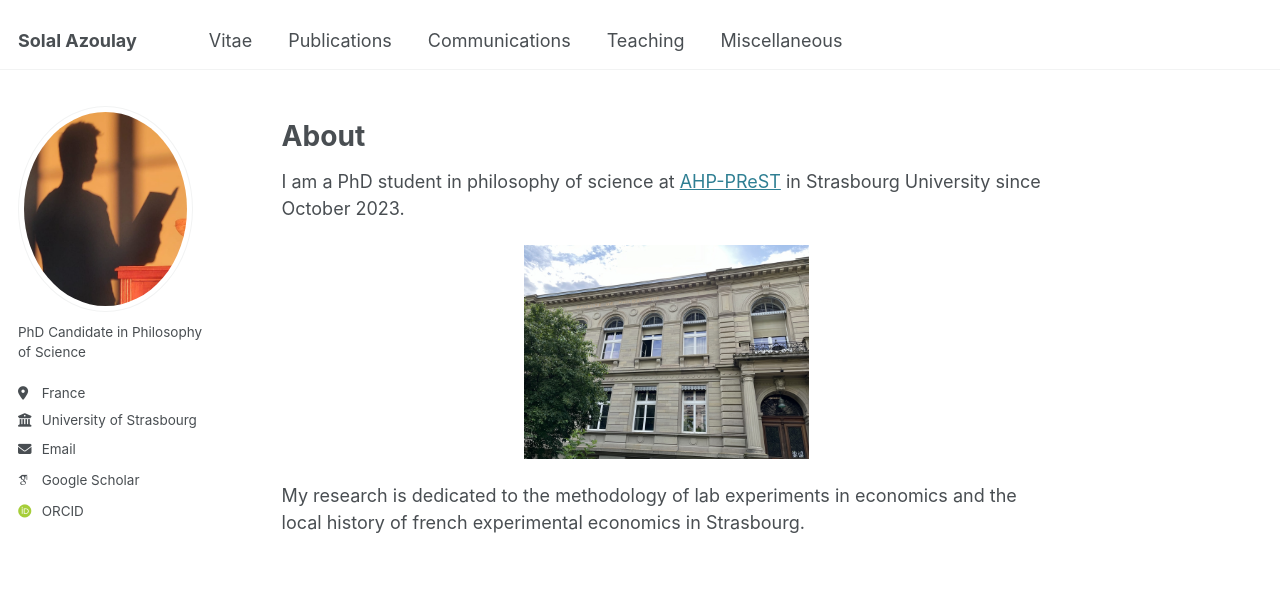
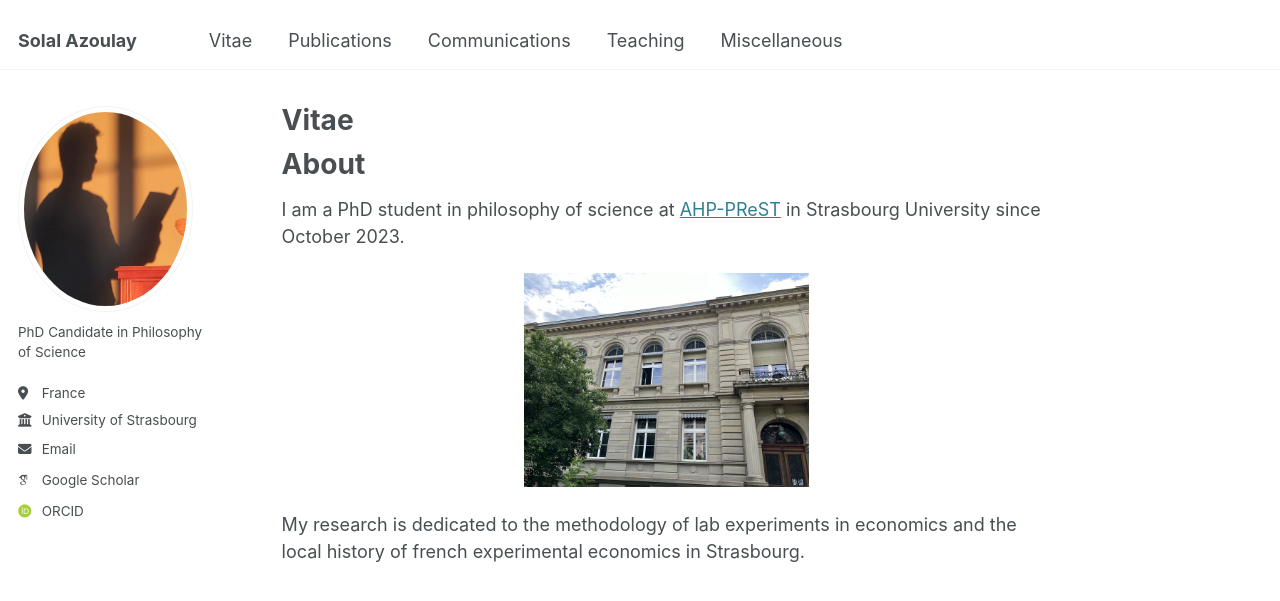
Before and after one commit to solal-azoulay/solal-azoulay.github.io, a Jekyll site: the page built from _pages/about.md, in a window 1280 px wide. Shown: the top 601 px of the page. Built offline with Jekyll 4.4.1, drawn with Linux system fonts in a browser that asks for light colours; some web fonts are replaced.

Commit message:
Update about.md

```diff
--- a/_pages/about.md
+++ b/_pages/about.md
@@ -1,9 +1,10 @@
 ---
 permalink: /
-title: ""
+title: "Vitae"
 author_profile: true
 redirect_from:
   - /about.html
+  - /vitae/
 ---
 About
 =====
```
